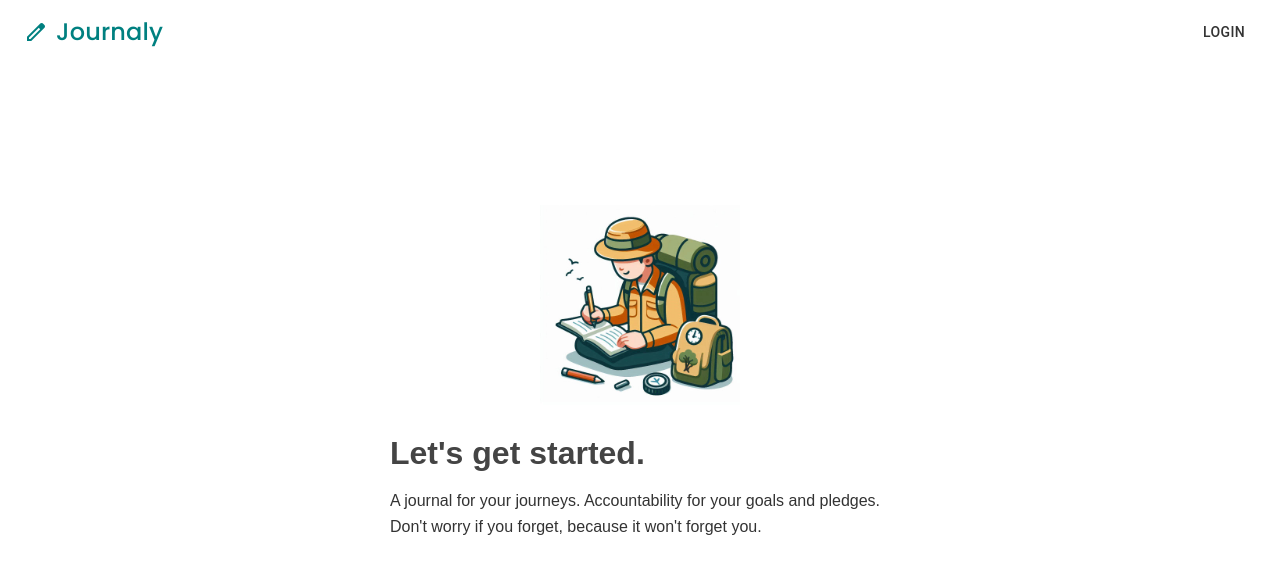
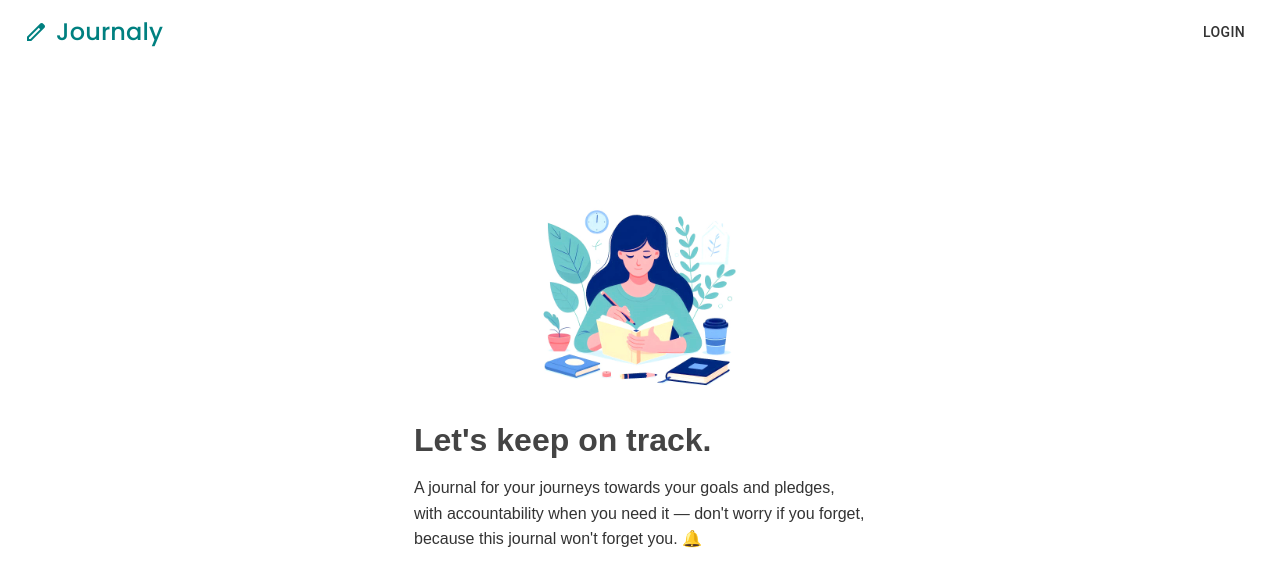
Before and after one commit to owensteel/journaly-react-frontend, a React (Create React App) app: page / in a window 1280 px wide. Shown: the top 586 px of the page. Built offline with nearby package versions, Linux system fonts and the light colour scheme.

Commit message:
Cosmetic update for Welcome page

```diff
--- a/src/pages/Dashboard.tsx
+++ b/src/pages/Dashboard.tsx
@@ -1,10 +1,24 @@
-import React from 'react';
+// Dashboard
+import React, { useState } from 'react';
+import SearchBar from '../components/SearchBar';
+import { Container, Typography } from '@mui/material';
 
 const Dashboard: React.FC = () => {
+    const [searchTerm, setSearchTerm] = useState('');
+
+    const handleSearch = (event: React.ChangeEvent<HTMLInputElement>) => {
+        setSearchTerm(event.target.value);
+        console.log('Search Term:', event.target.value);
+    };
+
     return (
-        <div>
-            Dashboard
-        </div>
+        <Container>
+            <Typography variant="h5" gutterBottom>
+                Your journals
+            </Typography>
+            <SearchBar searchTerm={searchTerm} onSearch={handleSearch} />
+            {/* Add your search results or other content here */}
+        </Container>
     );
 };
 
--- a/src/pages/Welcome.tsx
+++ b/src/pages/Welcome.tsx
@@ -1,5 +1,5 @@
 import React from 'react';
-
+import { Container } from '@mui/material';
 import Login from '../components/Login'
 
 import "./Welcome.css"
@@ -7,14 +7,12 @@ import "./Welcome.css"
 const Welcome: React.FC = () => {
     return (
         <div className="welcome-wrapper">
-
-            <div className="welcome-hero"></div>
-
-            <h1>Let's get started.</h1>
-            <p>A journal for your journeys. Accountability for your goals and pledges. Don't worry if you forget, because it won't forget you.</p>
-
-            <Login />
-
+            <Container>
+                <div className="welcome-hero"></div>
+                <h1>Let's keep on track.</h1>
+                <p>A journal for your journeys towards your goals and pledges, with accountability when you need it — don't worry if you forget, because this journal won't forget you. 🔔</p>
+                <Login />
+            </Container>
         </div>
     );
 };
```
Also changed, not shown: src/assets/img/._welcome-hero.jpg, src/assets/img/welcome-hero.jpg.
